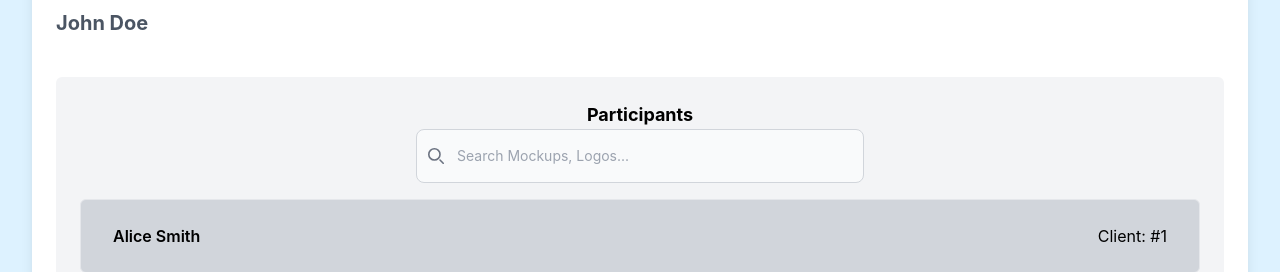
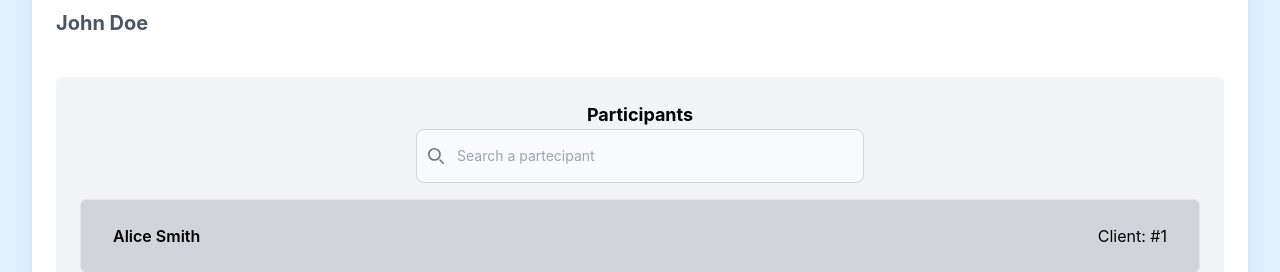
Before and after one commit to Simone-Fratini/Bool-travel, a React (Vite) app: page /1 in a window 1280 px wide. Shown: the part 787-1059 px from the top of the page. Built offline with nearby package versions, Linux system fonts and the light colour scheme.

Commit message:
added coerent label to searchbar

```diff
--- a/src/components/common/TravelDetailComponent.jsx
+++ b/src/components/common/TravelDetailComponent.jsx
@@ -91,7 +91,7 @@ function TravelDetailComponent({ tripData, guidesData, clientsData }) {
                   type="search"
                   id="default-search"
                   className="block w-full p-4 ps-10 text-sm text-gray-900 border border-gray-300 rounded-lg bg-gray-50 focus:ring-blue-500 focus:border-blue-500 dark:bg-gray-700 dark:border-gray-600 dark:placeholder-gray-400 dark:text-white dark:focus:ring-blue-500 dark:focus:border-blue-500"
-                  placeholder="Search Mockups, Logos..."
+                  placeholder="Search a partecipant"
                   value={inputValue}
                   onChange={(e) => { setInputValue(e.target.value) }}
                   required
```
